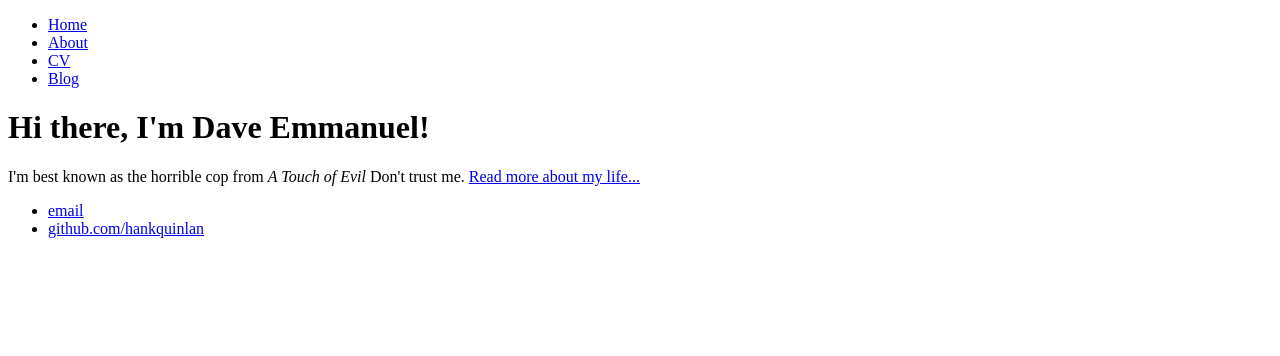
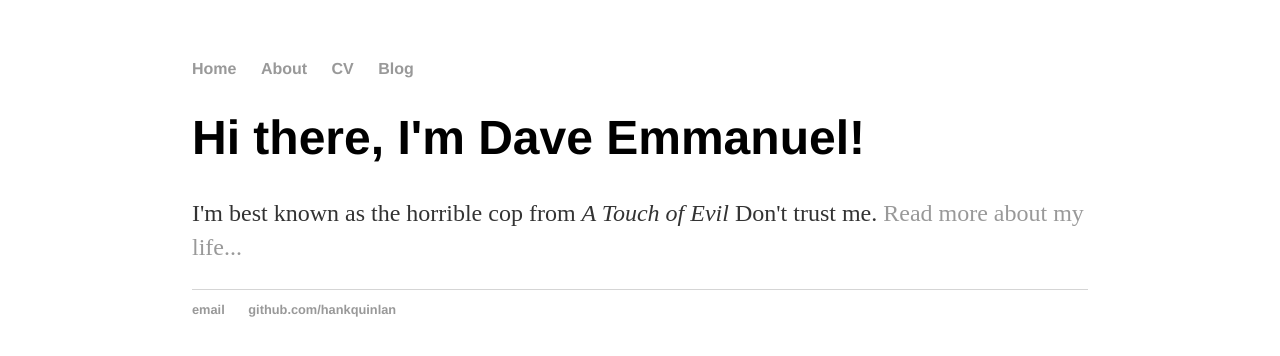
Before and after one commit to daveemmanuel/daveemmanuel.github.io, a plain HTML site: page index.html in a window 1280 px wide. Drawn offline with Linux system fonts and the light colour scheme.

Commit message:
Final Pages Semoga

```diff
--- a/index.html
+++ b/index.html
@@ -1,7 +1,9 @@
 <!DOCTYPE html>
 <html>
 	<head>
-		<title>Dave Emmanuel, Horrible Cop hahaha asd</title>
+		<title>Dave Emmanuel, Horrible Cop</title>
+		<!-- link to main stylesheet -->
+		<link rel="stylesheet" type="text/css" href="/css/main.css">
 	</head>
 	<body>
 		<nav>
```
